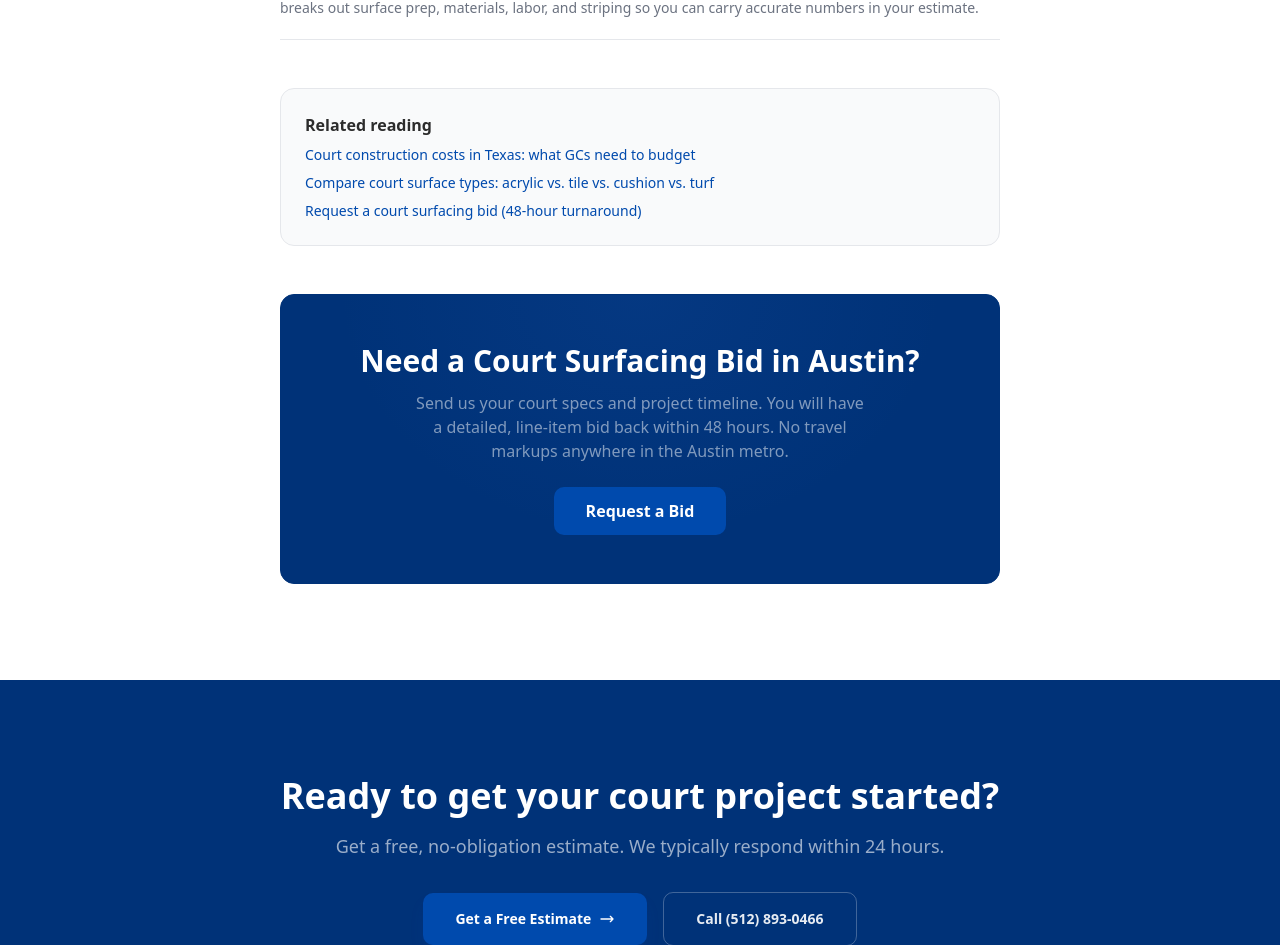
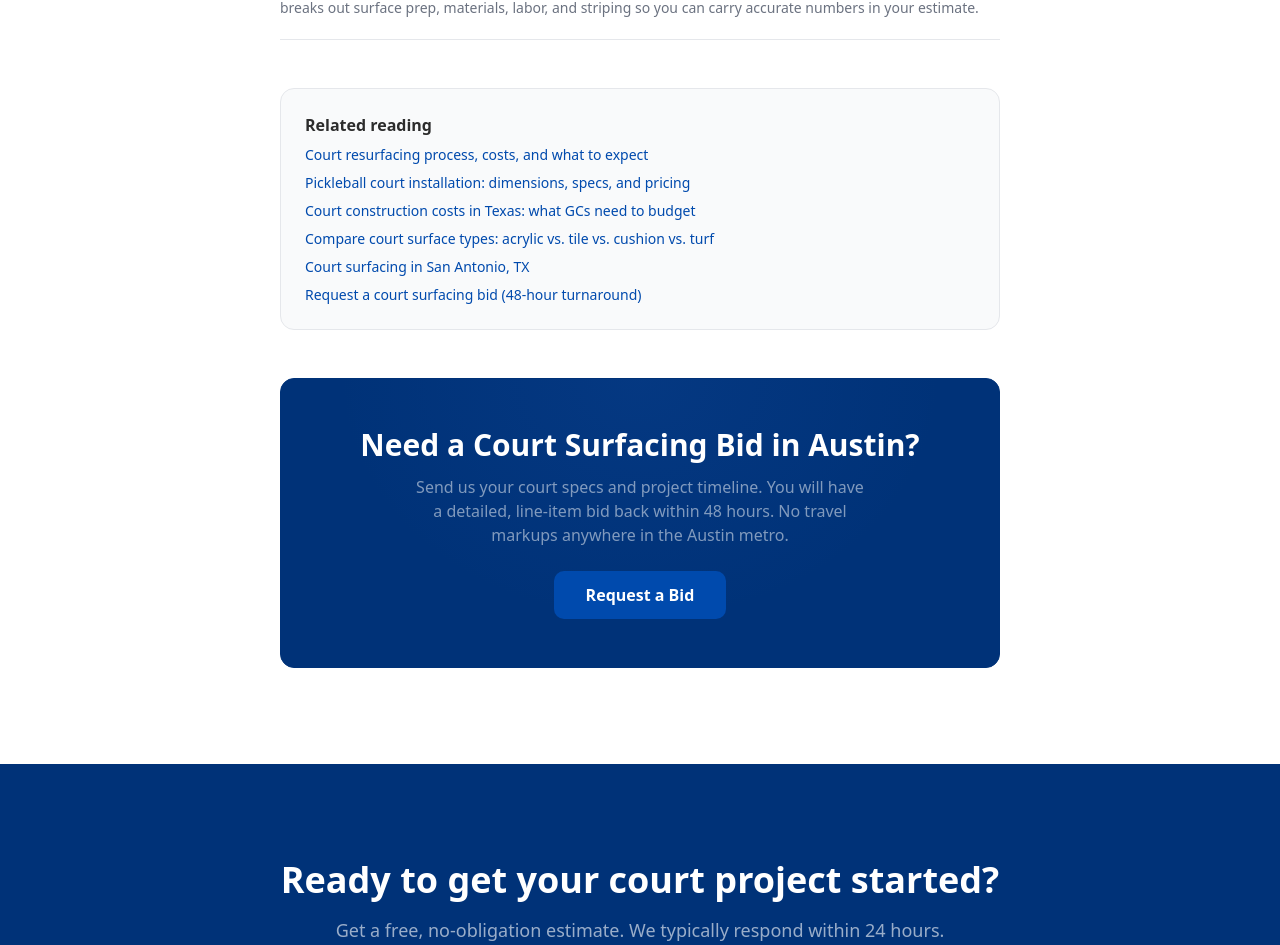
Before and after one commit to johnsaec/pro-court-surfaces, a Next.js app: page /blog/austin-court-surfacing in a window 1280 px wide. Shown: the part 3894-4839 px from the top of the page. Built offline with nearby package versions, Linux system fonts and the light colour scheme.

Commit message:
Add internal cross-links across all 6 blog posts for SEO
Expanded Related reading boxes and added inline body text links so
every blog post links to every other relevant post. Location pages
(Austin/San Antonio) now cross-link each other.

Co-Authored-By: Claude Opus 4.6 <noreply@anthropic.com>

```diff
--- a/src/app/blog/austin-court-surfacing/page.tsx
+++ b/src/app/blog/austin-court-surfacing/page.tsx
@@ -258,8 +258,11 @@ export default function AustinCourtSurfacingPage() {
         <div className="mt-12 p-6 bg-brand-bg-alt border border-gray-200 rounded-xl">
           <p className="text-brand-text font-semibold mb-2">Related reading</p>
           <ul className="space-y-2 text-brand-text-muted text-sm">
+            <li><Link href="/blog/court-resurfacing" className="text-brand-blue hover:underline">Court resurfacing process, costs, and what to expect</Link></li>
+            <li><Link href="/blog/pickleball-court-installation" className="text-brand-blue hover:underline">Pickleball court installation: dimensions, specs, and pricing</Link></li>
             <li><Link href="/blog/court-construction-costs" className="text-brand-blue hover:underline">Court construction costs in Texas: what GCs need to budget</Link></li>
             <li><Link href="/blog/court-surface-types" className="text-brand-blue hover:underline">Compare court surface types: acrylic vs. tile vs. cushion vs. turf</Link></li>
+            <li><Link href="/blog/san-antonio-court-surfacing" className="text-brand-blue hover:underline">Court surfacing in San Antonio, TX</Link></li>
             <li><Link href="/commercial" className="text-brand-blue hover:underline">Request a court surfacing bid (48-hour turnaround)</Link></li>
           </ul>
         </div>
--- a/src/app/blog/court-construction-costs/page.tsx
+++ b/src/app/blog/court-construction-costs/page.tsx
@@ -139,7 +139,7 @@ export default function CourtConstructionCostsPage() {
           <CalloutBox title="Multi-Court Pickleball Builds">
             <p>Most amenity center projects spec 4{"\u2013"}8 pickleball courts on a shared slab. For surfacing only on a multi-court slab, budget <strong className="text-brand-text">$3,500 {"\u2013"} $7,000 per pickleball court</strong> for a professional-grade system.</p>
           </CalloutBox>
-          <p className="text-brand-text-muted leading-relaxed mb-4">The cost to install a pickleball court is roughly 40{"\u2013"}50% less than tennis on a per-court basis. But watch the total scope {"\u2014"} a project with 6 pickleball courts can easily match the total surfacing cost of 2 tennis courts.</p>
+          <p className="text-brand-text-muted leading-relaxed mb-4">The cost to install a pickleball court is roughly 40{"\u2013"}50% less than tennis on a per-court basis. But watch the total scope {"\u2014"} a project with 6 pickleball courts can easily match the total surfacing cost of 2 tennis courts. See our <Link href="/blog/pickleball-court-installation" className="text-brand-blue hover:underline">pickleball court installation guide</Link> for dimensions, concrete specs, and surfacing details.</p>
         </section>
 
         <section id="multi-sport-costs">
@@ -148,7 +148,7 @@ export default function CourtConstructionCostsPage() {
           <h3 className="text-xl font-semibold text-brand-text mt-8 mb-3">Dual-Line Courts</h3>
           <p className="text-brand-text-muted leading-relaxed mb-4">The most cost-effective approach: a full-size tennis court with pickleball lines added. Striping dual lines adds <strong className="text-brand-text">$500 {"\u2013"} $1,500 per court</strong> over single-sport striping.</p>
           <h3 className="text-xl font-semibold text-brand-text mt-8 mb-3">Conversion Projects</h3>
-          <p className="text-brand-text-muted leading-relaxed mb-4">Converting an existing tennis court to add pickleball lines is common in amenity center renovations. Good condition: <strong className="text-brand-text">$1,500 {"\u2013"} $4,000 per court</strong> for restriping. Needs recoat: add <strong className="text-brand-text">$5,000 {"\u2013"} $10,000</strong> for resurfacing first.</p>
+          <p className="text-brand-text-muted leading-relaxed mb-4">Converting an existing tennis court to add pickleball lines is common in amenity center renovations. Good condition: <strong className="text-brand-text">$1,500 {"\u2013"} $4,000 per court</strong> for restriping. Needs recoat: add <strong className="text-brand-text">$5,000 {"\u2013"} $10,000</strong> for <Link href="/blog/court-resurfacing" className="text-brand-blue hover:underline">resurfacing</Link> first.</p>
           <CostTable title="Multi-Sport Court Surfacing Costs (Per Court)" headers={["Scenario", "Cost Range"]} rows={[
             { label: "New build with dual lines (tennis + pickleball)", value: "$8,000 \u2013 $16,500" },
             { label: "Restripe existing court for dual sport", value: "$1,500 \u2013 $4,000" },
@@ -211,6 +211,8 @@ export default function CourtConstructionCostsPage() {
         <div className="mt-12 p-6 bg-brand-bg-alt border border-gray-200 rounded-xl">
           <p className="text-brand-text font-semibold mb-2">Related reading</p>
           <ul className="space-y-2 text-brand-text-muted text-sm">
+            <li><Link href="/blog/court-resurfacing" className="text-brand-blue hover:underline">Court resurfacing process, costs, and what to expect</Link></li>
+            <li><Link href="/blog/pickleball-court-installation" className="text-brand-blue hover:underline">Pickleball court installation: dimensions, specs, and pricing</Link></li>
             <li><Link href="/blog/court-surface-types" className="text-brand-blue hover:underline">Compare court surface types: acrylic vs. tile vs. cushion vs. turf</Link></li>
             <li><Link href="/commercial" className="text-brand-blue hover:underline">Request a court surfacing bid (48-hour turnaround)</Link></li>
           </ul>
--- a/src/app/blog/court-resurfacing/page.tsx
+++ b/src/app/blog/court-resurfacing/page.tsx
@@ -237,7 +237,7 @@ export default function CourtResurfacingPage() {
         {/* Cost Guide */}
         <section id="cost-guide">
           <h2 className="text-3xl font-bold text-brand-text mt-12 mb-4">How much does court resurfacing cost?</h2>
-          <p className="text-brand-text-muted leading-relaxed mb-4">The table below shows typical per-court resurfacing costs in Central Texas as of 2026. All ranges include surface prep, 3{"\u2013"}5 coats of acrylic, and game line striping.</p>
+          <p className="text-brand-text-muted leading-relaxed mb-4">The table below shows typical per-court resurfacing costs in Central Texas as of 2026. All ranges include surface prep, 3{"\u2013"}5 coats of acrylic, and game line striping. For full construction cost breakdowns including concrete and site prep, see our <Link href="/blog/court-construction-costs" className="text-brand-blue hover:underline">court construction costs guide</Link>.</p>
           <CostTable
             title="Court Resurfacing Cost Guide (Per Court)"
             headers={["Court Type", "Cost Range"]}
@@ -298,6 +298,7 @@ export default function CourtResurfacingPage() {
         <div className="mt-12 p-6 bg-brand-bg-alt border border-gray-200 rounded-xl">
           <p className="text-brand-text font-semibold mb-2">Related reading</p>
           <ul className="space-y-2 text-brand-text-muted text-sm">
+            <li><Link href="/blog/pickleball-court-installation" className="text-brand-blue hover:underline">Pickleball court installation: dimensions, specs, and pricing</Link></li>
             <li><Link href="/blog/court-construction-costs" className="text-brand-blue hover:underline">Court construction costs in Texas: what GCs need to budget (2026)</Link></li>
             <li><Link href="/blog/court-surface-types" className="text-brand-blue hover:underline">Compare court surface types: acrylic vs. tile vs. cushion vs. turf</Link></li>
             <li><Link href="/commercial" className="text-brand-blue hover:underline">Request a court surfacing bid (48-hour turnaround)</Link></li>
--- a/src/app/blog/court-surface-types/page.tsx
+++ b/src/app/blog/court-surface-types/page.tsx
@@ -104,7 +104,7 @@ export default function CourtSurfaceTypesPage() {
             <li className="text-brand-text-muted leading-relaxed"><strong className="text-brand-text">Acrylic color coats</strong> {"\u2014"} 2-3 layers of pigmented acrylic for uniform color and texture</li>
             <li className="text-brand-text-muted leading-relaxed"><strong className="text-brand-text">Line striping</strong> {"\u2014"} regulation game lines for tennis, pickleball, or multi-sport</li>
           </ul>
-          <p className="text-brand-text-muted leading-relaxed mb-4">The surface texture is controlled by mixing silica sand into the acrylic, which gives the court grip for players and affects ball speed. This is the system that holds up best in high-traffic amenity center environments.</p>
+          <p className="text-brand-text-muted leading-relaxed mb-4">The surface texture is controlled by mixing silica sand into the acrylic, which gives the court grip for players and affects ball speed. This is the system that holds up best in high-traffic amenity center environments. When it is time for maintenance, the <Link href="/blog/court-resurfacing" className="text-brand-blue hover:underline">resurfacing process</Link> is straightforward and does not require replacing the substrate.</p>
           <ProsCons
             pros={[
               "Industry-standard for competitive and recreational play",
@@ -254,6 +254,8 @@ export default function CourtSurfaceTypesPage() {
           <p className="text-brand-text font-semibold mb-2">Related reading</p>
           <ul className="space-y-2 text-brand-text-muted text-sm">
             <li><Link href="/blog/court-construction-costs" className="text-brand-blue hover:underline">Court construction costs in Texas: full breakdown for GC estimators</Link></li>
+            <li><Link href="/blog/court-resurfacing" className="text-brand-blue hover:underline">Court resurfacing process, costs, and what to expect</Link></li>
+            <li><Link href="/blog/pickleball-court-installation" className="text-brand-blue hover:underline">Pickleball court installation: dimensions, specs, and pricing</Link></li>
             <li><Link href="/commercial" className="text-brand-blue hover:underline">How we work with GCs — see our subcontractor page</Link></li>
           </ul>
         </div>
--- a/src/app/blog/pickleball-court-installation/page.tsx
+++ b/src/app/blog/pickleball-court-installation/page.tsx
@@ -278,6 +278,7 @@ export default function PickleballCourtInstallationPage() {
         <div className="mt-12 p-6 bg-brand-bg-alt border border-gray-200 rounded-xl">
           <p className="text-brand-text font-semibold mb-2">Related reading</p>
           <ul className="space-y-2 text-brand-text-muted text-sm">
+            <li><Link href="/blog/court-resurfacing" className="text-brand-blue hover:underline">Court resurfacing process, costs, and what to expect</Link></li>
             <li><Link href="/blog/court-construction-costs" className="text-brand-blue hover:underline">Court construction costs in Texas: what GCs need to budget</Link></li>
             <li><Link href="/blog/court-surface-types" className="text-brand-blue hover:underline">Compare court surface types: acrylic vs. tile vs. cushion vs. turf</Link></li>
             <li><Link href="/commercial" className="text-brand-blue hover:underline">Request a court surfacing bid (48-hour turnaround)</Link></li>
--- a/src/app/blog/san-antonio-court-surfacing/page.tsx
+++ b/src/app/blog/san-antonio-court-surfacing/page.tsx
@@ -333,8 +333,11 @@ export default function SanAntonioCourtSurfacingPage() {
         <div className="mt-12 p-6 bg-brand-bg-alt border border-gray-200 rounded-xl">
           <p className="text-brand-text font-semibold mb-2">Related reading</p>
           <ul className="space-y-2 text-brand-text-muted text-sm">
+            <li><Link href="/blog/court-resurfacing" className="text-brand-blue hover:underline">Court resurfacing process, costs, and what to expect</Link></li>
+            <li><Link href="/blog/pickleball-court-installation" className="text-brand-blue hover:underline">Pickleball court installation: dimensions, specs, and pricing</Link></li>
             <li><Link href="/blog/court-construction-costs" className="text-brand-blue hover:underline">Court construction costs in Texas: what GCs need to budget</Link></li>
             <li><Link href="/blog/court-surface-types" className="text-brand-blue hover:underline">Compare court surface types: acrylic vs. tile vs. cushion vs. turf</Link></li>
+            <li><Link href="/blog/austin-court-surfacing" className="text-brand-blue hover:underline">Court surfacing in Austin, TX</Link></li>
             <li><Link href="/commercial" className="text-brand-blue hover:underline">Request a court surfacing bid (48-hour turnaround)</Link></li>
           </ul>
         </div>
```
